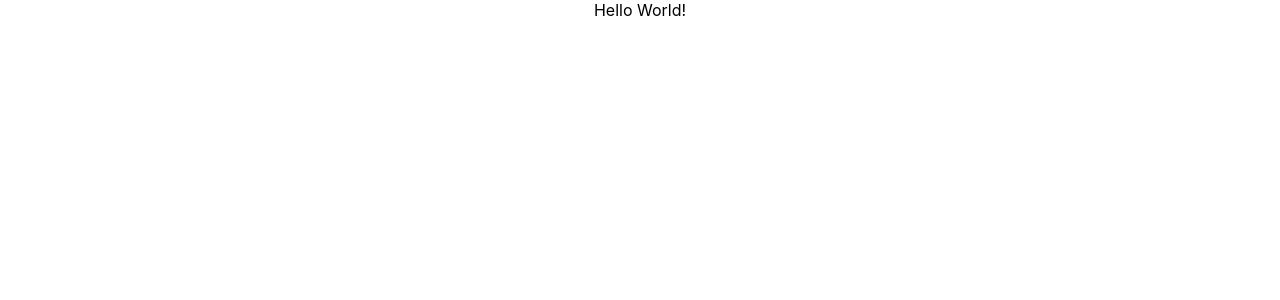
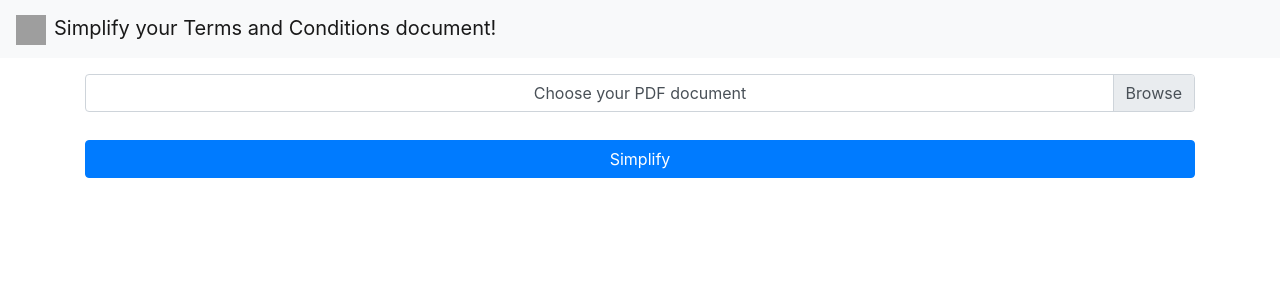
Before and after one commit to andreibudoi/react-tos-simplify, a React (Create React App) app: page / in a window 1280 px wide. Shown: the top 300 px of the page. Built offline with nearby package versions, Linux system fonts and the light colour scheme; grey boxes are pictures that could not be loaded.

Commit message:
added uploading form for pdf documents

```diff
--- a/package.json
+++ b/package.json
@@ -6,9 +6,11 @@
     "@testing-library/jest-dom": "^5.11.5",
     "@testing-library/react": "^11.1.1",
     "@testing-library/user-event": "^12.2.0",
+    "axios": "^0.21.0",
     "react": "^17.0.1",
     "react-dom": "^17.0.1",
     "react-scripts": "4.0.0",
+    "react-spinner": "^0.2.7",
     "web-vitals": "^0.2.4"
   },
   "scripts": {
--- a/public/index.html
+++ b/public/index.html
@@ -25,6 +25,7 @@
       Learn how to configure a non-root public URL by running `npm run build`.
     -->
     <title>React App</title>
+    <link rel="stylesheet" href="https://cdn.jsdelivr.net/npm/bootstrap@4.5.3/dist/css/bootstrap.min.css" integrity="sha384-TX8t27EcRE3e/ihU7zmQxVncDAy5uIKz4rEkgIXeMed4M0jlfIDPvg6uqKI2xXr2" crossorigin="anonymous">
   </head>
   <body>
     <noscript>You need to enable JavaScript to run this app.</noscript>
--- a/src/App.js
+++ b/src/App.js
@@ -1,11 +1,28 @@
-import './App.css';
+import "./App.css";
+import FileUploader from "./components/FileUploader";
 
-function App() {
-  return (
-    <div className="App">
-        Hello World!
-    </div>
-  );
-}
+const App = () => {
+    return (
+        <>
+            <nav className="navbar sticky-top navbar-light bg-light mb-3">
+                <a className="navbar-brand" href="#">
+                    <img
+                        className="mr-2"
+                        src="https://upload.wikimedia.org/wikipedia/commons/1/17/GraphQL_Logo.svg"
+                        width="30"
+                        height="30"
+                        alt=""
+                    />
+                    Simplify your Terms and Conditions document!
+                </a>
+            </nav>
+
+
+            <div className="container text-center">
+                <FileUploader />
+            </div>
+        </>
+    );
+};
 
 export default App;
--- /dev/null
+++ b/src/components/FileUploader.js
@@ -0,0 +1,106 @@
+import React, { useState } from "react";
+import axios from "axios";
+
+const FileUploader = () => {
+    const [file, setFile] = useState("");
+    const [filename, setFilename] = useState("Choose your PDF document");
+    const [message, setMessage] = useState("");
+    const [isLoading, setIsLoading] = useState(false);
+
+    const onChange = (e) => {
+        setFile(e.target.files[0]);
+        if(e.target.files[0]){
+            setFilename(e.target.files[0].name);
+        }
+    };
+
+    const onSubmit = async (e) => {
+        e.preventDefault();
+
+        if (file && file.type === "application/pdf") {
+            setMessage("");
+            setIsLoading(true);
+            const formData = new FormData();
+            formData.append("file", file);
+
+            try {
+                const res = await axios.post(
+                    "http://localhost:5000/upload",
+                    formData,
+                    {
+                        headers: {
+                            "Content-Type": "multipart/form-data",
+                        },
+                    }
+                );
+
+                setIsLoading(false);
+            } catch (err) {
+                setIsLoading(false);
+                if (err.response.status === 500) {
+                    setMessage("There was a problem with the server");
+                } else {
+                    setMessage(err.response.data.msg);
+                }
+            }
+        } else {
+            setMessage("Please upload a '.pdf' document");
+        }
+    };
+
+    return (
+        <>
+            {message && (
+                <div
+                    className="alert alert-info alert-dismissible fade show"
+                    role="alert"
+                >
+                    {message}
+                    <button
+                        type="button"
+                        className="close"
+                        data-dismiss="alert"
+                        aria-label="Close"
+                    >
+                        <span aria-hidden="true">&times;</span>
+                    </button>
+                </div>
+            )}
+            <form onSubmit={onSubmit}>
+                <div className="custom-file mb-1">
+                    <input
+                        type="file"
+                        className="custom-file-input"
+                        id="customFile"
+                        onChange={onChange}
+                    />
+                    <label className="custom-file-label" htmlFor="customFile">
+                        {filename}
+                    </label>
+                </div>
+                {isLoading ? (
+                    <button
+                        className="btn btn-primary btn-block mt-4"
+                        type="button"
+                        disabled
+                    >
+                        <span
+                            className="spinner-border spinner-border-sm mr-2"
+                            role="status"
+                            aria-hidden="true"
+                        ></span>
+                        Loading...
+                    </button>
+                ) : (
+                    <input
+                        type="submit"
+                        value="Simplify"
+                        className="btn btn-primary btn-block mt-4"
+                    />
+                )}
+            </form>
+        </>
+    );
+};
+
+export default FileUploader;
--- a/src/index.css
+++ b/src/index.css
@@ -1,3 +1,5 @@
+@import url('https://fonts.googleapis.com/css2?family=Poppins:wght@300;500;700&display=swap');
+
 body {
   margin: 0;
   font-family: -apple-system, BlinkMacSystemFont, 'Segoe UI', 'Roboto', 'Oxygen',
```
Also changed, not shown: 1 other file (tests, documents, lock files or other folders).
